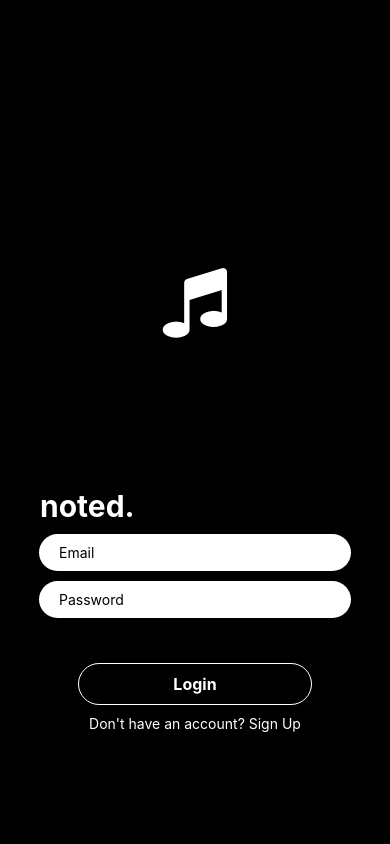
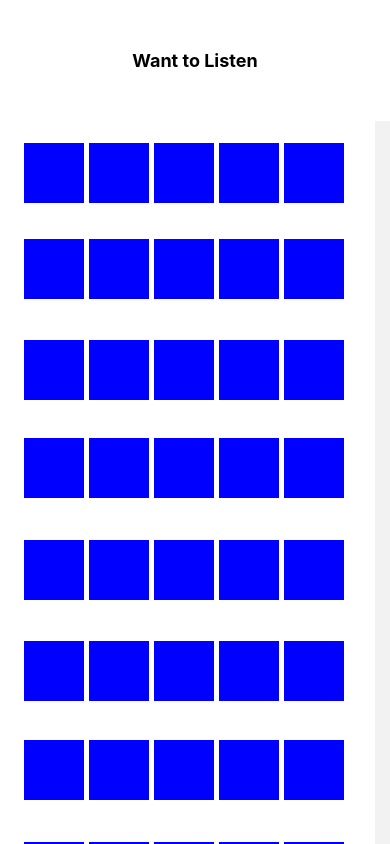
Before and after one commit to andyren12/cs35l, a React Native app: screen /WantToListen in a window 390 px wide. Built offline with nearby package versions, Linux system fonts and the light colour scheme.

Commit message:
Created Want to Listen page and navigation from Profile

```diff
--- a/App.js
+++ b/App.js
@@ -8,16 +8,17 @@ import ProfileScreen from "./screens/ProfileScreen";
 import SearchScreen from "./screens/SearchScreen";
 import SignupScreen from "./screens/SignupScreen";
 import WriteReviewActually from "./screens/WriteReviewActually";
+import WantToListen from "./screens/WantToListen";
 
 const Tab = createBottomTabNavigator();
 
 function Main() {
   return (
     <Tab.Navigator>
-      <Tab.Screen name="Home" component={HomeScreen} />
-      <Tab.Screen name="Search" component={SearchScreen} />
-      <Tab.Screen name="Write Review" component={WriteReviewActually} />
-      <Tab.Screen name="Profile" component={ProfileScreen} />
+      <Tab.Screen name="Home" component={HomeScreen} options={{ headerShown: false }} />
+      <Tab.Screen name="Search" component={SearchScreen} options={{ headerShown: false }}/>
+      <Tab.Screen name="Write Review" component={WriteReviewActually}options={{ headerShown: false }} />
+      <Tab.Screen name="Profile" component={ProfileScreen} options={{ headerShown: false }}/>
     </Tab.Navigator>
   );
 }
@@ -43,6 +44,13 @@ export default function App() {
           component={Main}
           options={{ headerShown: false }}
         />
+
+        <Stack.Screen
+          name="WantToListen"
+          component={WantToListen}
+          options={{ headerShown: false }}
+        />
+
       </Stack.Navigator>
     </NavigationContainer>
   );
--- a/screens/ProfileScreen.js
+++ b/screens/ProfileScreen.js
@@ -1,7 +1,14 @@
 import React from "react";
+import { useNavigation } from "@react-navigation/native";
 import { View, Text, TouchableOpacity, StyleSheet, ScrollView } from "react-native";
+import WantToListenPage from "./WantToListen";
 
 const ProfileScreen = () => {
+
+const navigation = useNavigation();
+const ToWantToListenPage = () => {
+  navigation.navigate("WantToListen");
+}
 
   return (
     <ScrollView style={styles.scrollView} contentContainerStyle={styles.container}>
@@ -91,7 +98,9 @@ const ProfileScreen = () => {
               <Text style={styles.textWrapper12}>Liked Reviews</Text>
               <Text style={styles.textWrapper13}>Your Albums</Text>
               <Text style={styles.textWrapper14}>Your Lists</Text>
-              <Text style={styles.textWrapper15}>Want to Listen</Text>
+              <TouchableOpacity onPress={ToWantToListenPage}>
+                <Text style={styles.textWrapper15}>Want to Listen</Text>
+              </TouchableOpacity>
             </View>
             <View style={styles.overlap7}>
               <Text style={styles.textWrapper16}>0</Text>
--- /dev/null
+++ b/screens/WantToListen.js
@@ -0,0 +1,294 @@
+import React from "react";
+import { View, Text, StyleSheet, ScrollView, FlatList } from "react-native";
+
+const WantToListen = () => {
+    const renderRectangle = () => (
+        <View style={styles.rectangle} />
+    );
+
+    const data = Array(5).fill(); // Create an array with 5 elements
+
+    return (
+		<ScrollView style={styles.container}>
+			<View style={styles.header}>
+				<Text style={styles.headerText}>Want to Listen</Text>
+			</View>
+
+            <View style={styles.div}>
+                <View style={styles.yourFavoriteAlbums}>
+                    <View style={styles.overlapGroup}>
+                      <View style={styles.group}>
+                        <FlatList
+                            data={data}
+                            renderItem={renderRectangle}
+                            keyExtractor={(item, index) => index.toString()}
+                            horizontal
+                        />
+                        </View>
+                    </View>
+                </View>
+
+                <View style={styles.yourAlbumsOfThe}>
+                    <View style={styles.overlap}>
+                        <View style={styles.group}>
+                            <FlatList
+                                data={data}
+                                renderItem={renderRectangle}
+                                keyExtractor={(item, index) => index.toString()}
+                                horizontal
+                            />
+                        </View>
+                    </View>
+                </View>
+
+                <View style={styles.overlapWrapper}>
+                    <View style={styles.overlap}>
+                        <View style={styles.group}>
+                            <FlatList
+                                data={data}
+                                renderItem={renderRectangle}
+                                keyExtractor={(item, index) => index.toString()}
+                                horizontal
+                            />
+                        </View>
+                    </View>
+                </View>
+
+                <View style={styles.overlapGroupWrapper}>
+                    <View style={styles.overlapGroup}>
+                      <View style={styles.group}>
+                        <FlatList
+                            data={data}
+                            renderItem={renderRectangle}
+                            keyExtractor={(item, index) => index.toString()}
+                            horizontal
+                        />
+                      </View>
+                    </View>
+                </View>
+
+                <View style={styles.divWrapper}>
+                    <View style={styles.overlap}>
+                        <View style={styles.group}>
+                            <FlatList
+                                data={data}
+                                renderItem={renderRectangle}
+                                keyExtractor={(item, index) => index.toString()}
+                                horizontal
+                            />
+                        </View>
+                    </View>
+                </View>
+
+                <View style={styles.yourAlbumsOfThe2}>
+                    <View style={styles.overlap}>
+                        <View style={styles.group}>
+                            <FlatList
+                                data={data}
+                                renderItem={renderRectangle}
+                                keyExtractor={(item, index) => index.toString()}
+                                horizontal
+                            />
+                        </View>
+                    </View>
+                </View>
+
+                <View style={styles.yourFavoriteAlbums2}>
+                    <View style={styles.overlapGroup}>
+                        <FlatList
+                            data={data}
+                            renderItem={renderRectangle}
+                            keyExtractor={(item, index) => index.toString()}
+                            horizontal
+                        />
+                    </View>
+                </View>
+
+                <View style={styles.yourAlbumsOfThe3}>
+                    <View style={styles.overlap}>
+                        <View style={styles.group}>
+                            <FlatList
+                                data={data}
+                                renderItem={renderRectangle}
+                                keyExtractor={(item, index) => index.toString()}
+                                horizontal
+                            />
+                        </View>
+                    </View>
+                </View>
+
+                <View style={styles.yourAlbumsOfThe4}>
+                    <View style={styles.overlap}>
+                        <View style={styles.group}>
+                            <FlatList
+                                data={data}
+                                renderItem={renderRectangle}
+                                keyExtractor={(item, index) => index.toString()}
+                                horizontal
+                            />
+                        </View>
+                    </View>
+                </View>
+
+                <View style={styles.overlap2} />
+
+            </View>
+        </ScrollView>
+    );
+};
+
+const styles = StyleSheet.create({
+    container: {
+        flex: 1,
+    },
+	header: {
+        backgroundColor: '#ffffff',
+        padding: 50,
+        alignItems: 'center',
+    },
+    headerText: {
+        fontSize: 18,
+        fontWeight: 'bold',
+    },
+    div: {
+        backgroundColor: '#ffffff',
+        height: 850,
+        overflow: 'hidden',
+        position: 'relative',
+        width: 375,
+    },
+    yourFavoriteAlbums: {
+        height: 81,
+        left: 24,
+        position: 'absolute',
+        top: 0,
+        width: '100%',
+    },
+    overlapGroup: {
+        height: 81,
+        position: 'relative',
+        width: '100%',
+    },
+    rectangle: {
+        backgroundColor: 'blue',
+        height: 60,
+        width: 60,
+        marginRight: 5,
+    },
+    textWrapper: {
+        color: '#000000',
+        fontFamily: 'Inter-Bold',
+        fontSize: 12,
+        fontWeight: '700',
+        left: 0,
+        letterSpacing: 0,
+        lineHeight: 'normal',
+        position: 'absolute',
+        top: 0,
+        width: '100%',
+    },
+    yourAlbumsOfThe: {
+        height: 82,
+        left: 24,
+        position: 'absolute',
+        top: 96,
+        width: '95%',
+    },
+    overlap: {
+        height: 82,
+        position: 'relative',
+        width: '100%',
+    },
+    group: {
+        height: 60,
+        left: 0,
+        position: 'absolute',
+        top: 22,
+        width: '95%',
+    },
+    overlapWrapper: {
+        height: 82,
+        left: 24,
+        position: 'absolute',
+        top: 197,
+        width: '95%',
+    },
+    overlapGroupWrapper: {
+        height: 81,
+        left: 24,
+        position: 'absolute',
+        top: 295,
+        width: '95%',
+    },
+    divWrapper: {
+        height: 82,
+        left: 24,
+        position: 'absolute',
+        top: 597,
+        width: '95%',
+    },
+    yourAlbumsOfThe2: {
+        height: 82,
+        left: 24,
+        position: 'absolute',
+        top: 699,
+        width: '95%',
+    },
+    yourFavoriteAlbums2: {
+        height: 81,
+        left: 24,
+        position: 'absolute',
+        top: 857,
+        width: '95%',
+    },
+    yourAlbumsOfThe3: {
+        height: 82,
+        left: 24,
+        position: 'absolute',
+        top: 397,
+        width: '95%',
+    },
+    yourAlbumsOfThe4: {
+        height: 82,
+        left: 24,
+        position: 'absolute',
+        top: 498,
+        width: '95%',
+    },
+    overlap2: {
+        height: 52,
+        left: 0,
+        position: 'absolute',
+        top: -3,
+        width: '100%',
+    },
+    textWrapper2: {
+        color: '#000000',
+        fontFamily: 'Inter-Bold',
+        fontSize: 12,
+        fontWeight: '700',
+        height: 52,
+        left: 9,
+        letterSpacing: 0,
+        lineHeight: 'normal',
+        position: 'absolute',
+        textAlign: 'center',
+        top: 0,
+        width: '100%',
+    },
+    textWrapper3: {
+        color: '#000000',
+        fontFamily: 'Inter-Medium',
+        fontSize: 11,
+        fontWeight: '500',
+        height: 15,
+        left: 41,
+        letterSpacing: 0,
+        lineHeight: 'normal',
+        position: 'absolute',
+        top: 17,
+        width: '25%',
+    },
+});
+
+export default WantToListen;
```
